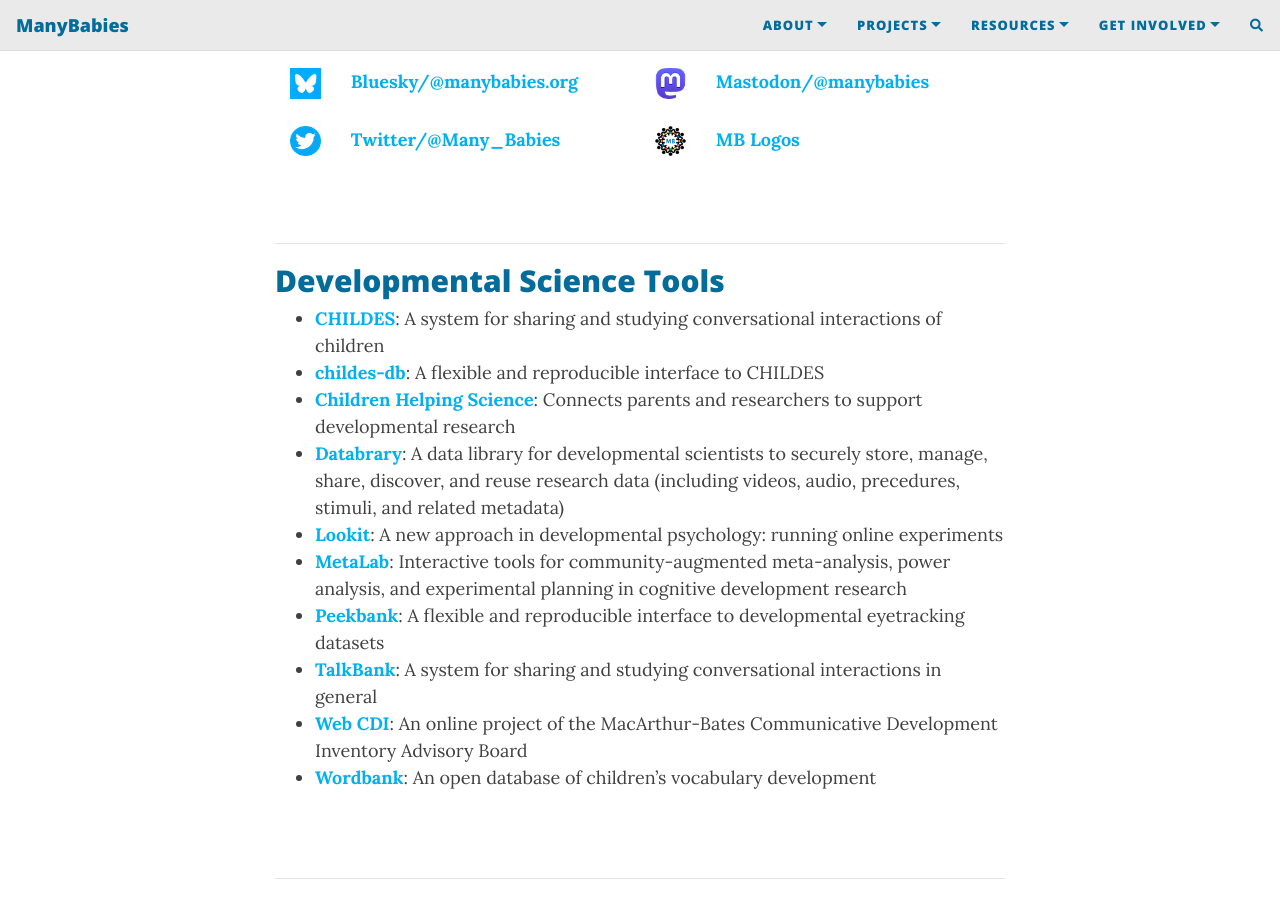
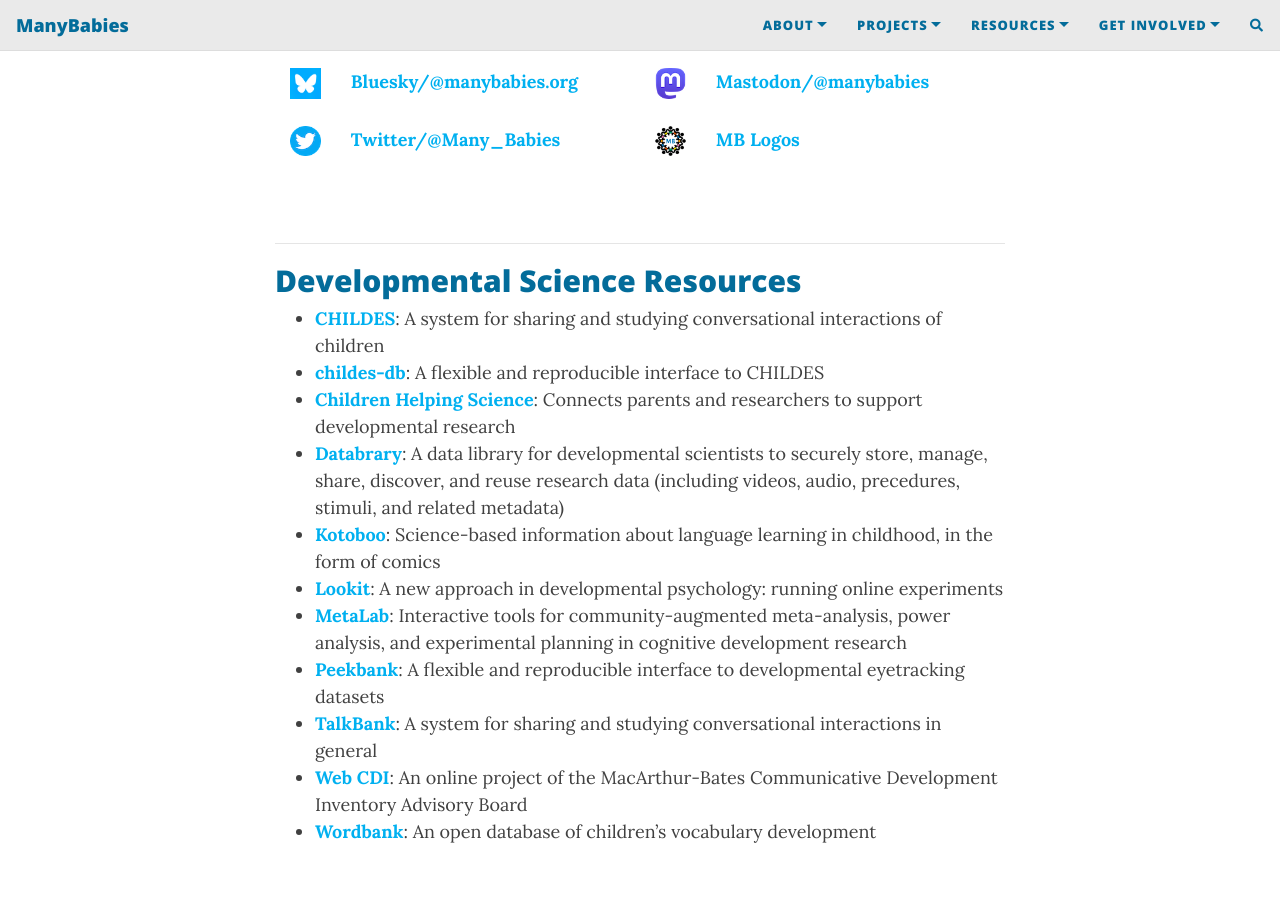
Before and after one commit to manybabies/manybabies.github.io, a Jekyll site: the page built from resources.md, in a window 1280 px wide and 900 px high, scrolled down 1144 px. Built offline with Jekyll 4.4.1, drawn with Linux system fonts in a browser that asks for light colours; nearby versions of some CDN libraries; comment, search, counter and statistics services are not loaded.

Commit message:
add kotoboo to resources

```diff
--- a/resources.md
+++ b/resources.md
@@ -213,11 +213,12 @@
 
 ***
 
-## Developmental Science Tools
+## Developmental Science Resources
 * [**CHILDES**](https://childes.talkbank.org/): A system for sharing and studying conversational interactions of children
 * [**childes-db**](https://langcog.github.io/childes-db-website/): A flexible and reproducible interface to CHILDES
 * [**Children Helping Science**](https://childrenhelpingscience.com/): Connects parents and researchers to support developmental research
 * [**Databrary**](https://nyu.databrary.org/): A data library for developmental scientists to securely store, manage, share, discover, and reuse research data (including videos, audio, precedures, stimuli, and related metadata)
+* [**Kotoboo**](https://kotoboo.org/): Science-based information about language learning in childhood, in the form of comics
 * [**Lookit**](https://lookit.mit.edu/): A new approach in developmental psychology: running online experiments
 * [**MetaLab**](http://metalab.stanford.edu): Interactive tools for community-augmented meta-analysis, power analysis, and experimental planning in cognitive development research
 * [**Peekbank**](https://peekbank.stanford.edu/): A flexible and reproducible interface to developmental eyetracking datasets
```
Also changed, not shown: 1 other file.
